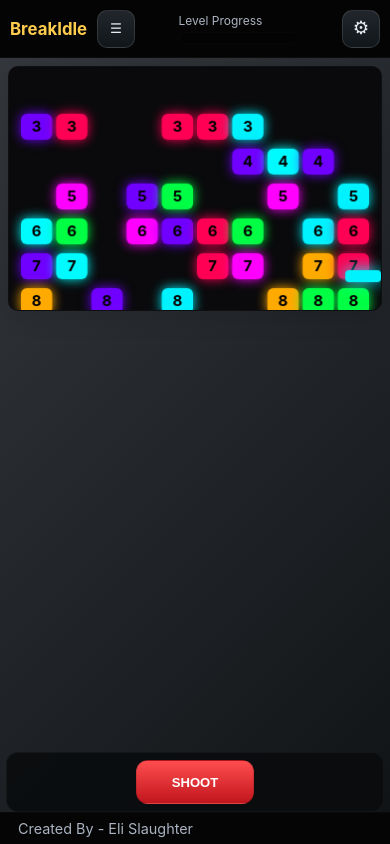
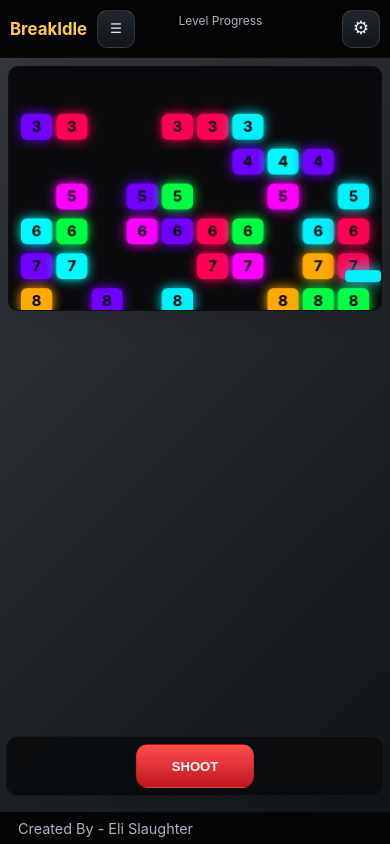
Before and after one commit to ELI-SLAUGHTER-0709/BreakIdle, a plain HTML site: page index.html in a window 390 px wide. Drawn offline with Linux system fonts and the light colour scheme.

Commit message:
Raise the control buttons a little more

```diff
--- a/rapid-fire.css
+++ b/rapid-fire.css
@@ -40,20 +40,20 @@
   filter: none;
 }
 
-/* Raise the complete control dock a little. */
+/* Raise the complete control dock a little more. */
 .bottom-bar {
-  bottom: max(40px, calc(env(safe-area-inset-bottom) + 32px));
+  bottom: max(56px, calc(env(safe-area-inset-bottom) + 48px));
 }
 
 @media (max-width: 900px) {
   .bottom-bar {
-    bottom: max(36px, calc(env(safe-area-inset-bottom) + 30px));
+    bottom: max(52px, calc(env(safe-area-inset-bottom) + 46px));
   }
 }
 
 @media (max-width: 520px) {
   .bottom-bar {
-    bottom: max(32px, calc(env(safe-area-inset-bottom) + 28px));
+    bottom: max(48px, calc(env(safe-area-inset-bottom) + 44px));
   }
 }
 
```
